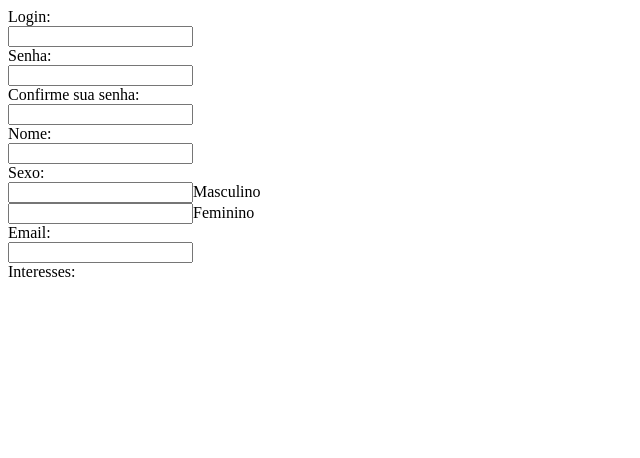
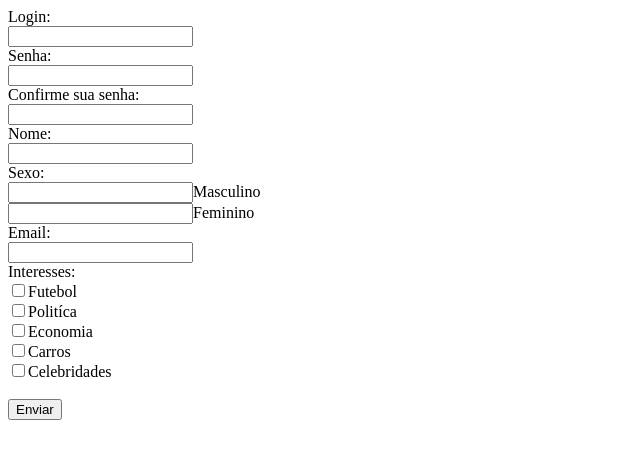
Before and after one commit to Pedro-Arthur-GIT/IntroProWeb, a plain HTML site: page 04/cadastro.html in a window 1280 px wide. Shown: the whole page, without its empty margins (0-640 px from the left). Drawn offline with Linux system fonts and the light colour scheme.

Commit message:
formulário

```diff
--- a/04/cadastro.html
+++ b/04/cadastro.html
@@ -27,7 +27,15 @@
       <input type="email" name="Email"><br>
 
       Interesses:<br>
+      <input type="checkbox" name="interesses">Futebol<br>
+      <input type="checkbox" name="interesses">Politíca<br>
+      <input type="checkbox" name="interesses">Economia<br>
+      <input type="checkbox" name="interesses">Carros<br>
+      <input type="checkbox" name="interesses">Celebridades<br>
 
+      <br>
+
+      <input type="button" value="Enviar">
 
     </form>
 
```
